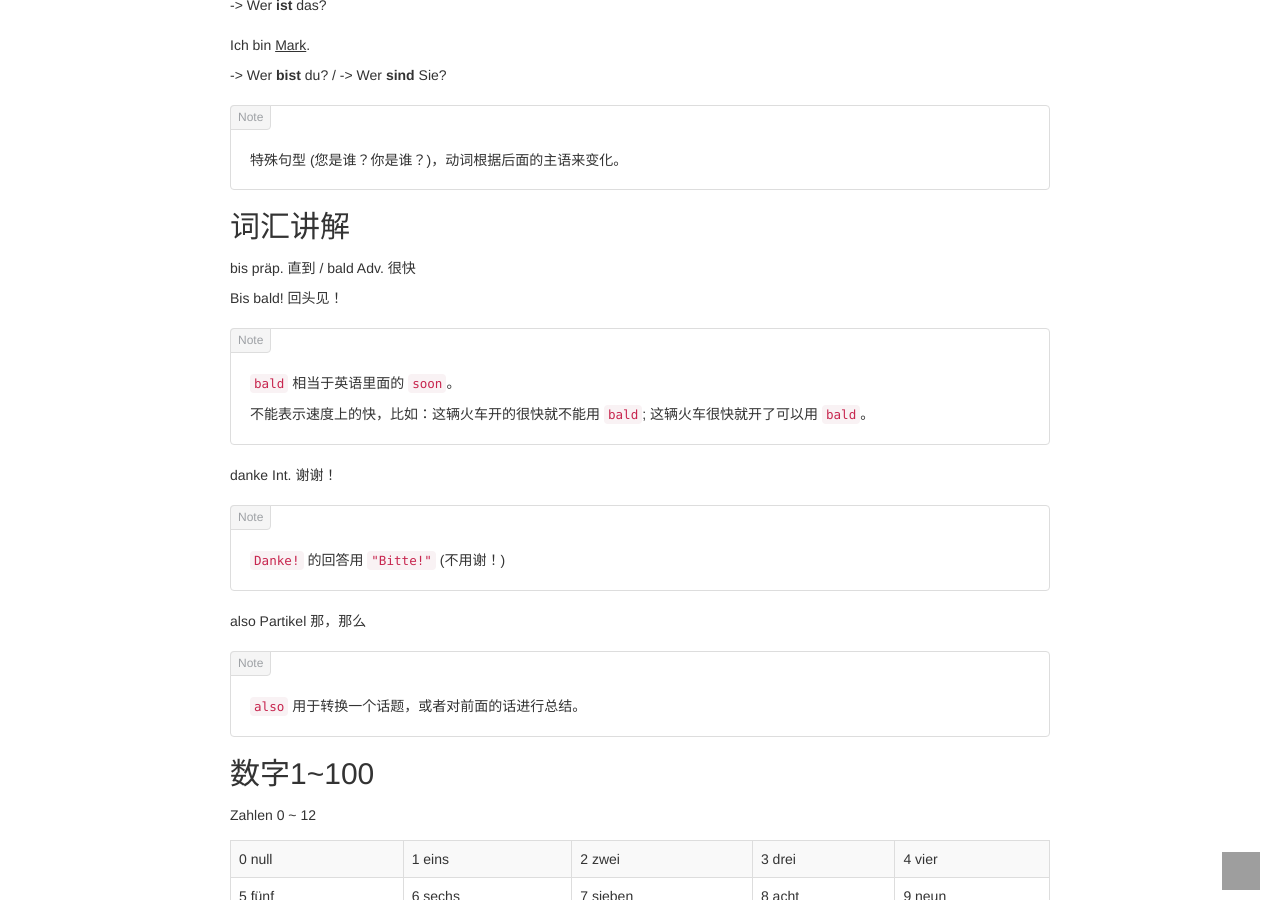
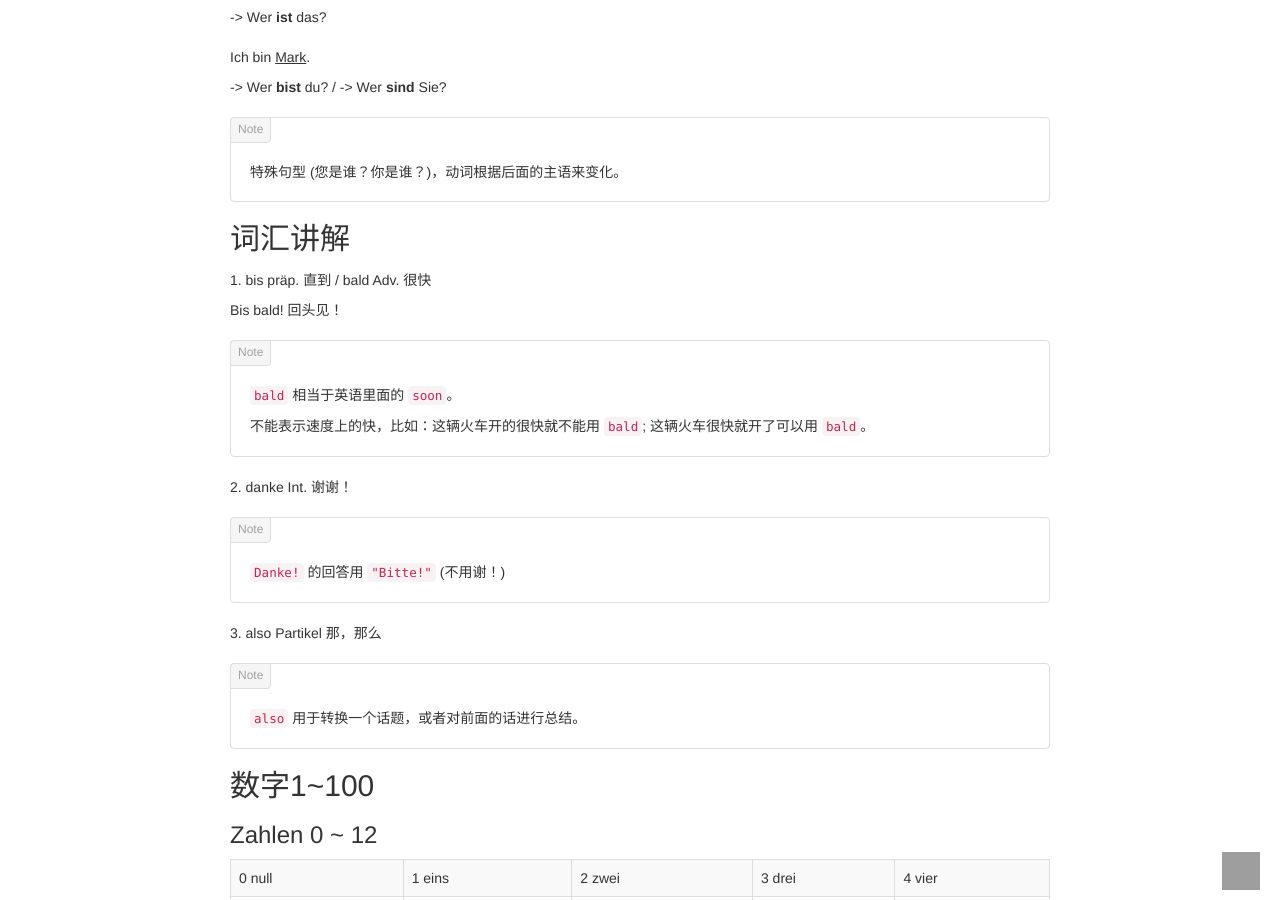
Before and after one commit to Frederick-S/GermanGarden, a Jekyll site: the page built from _posts/Passwort Deutsch/A1/2013-06-12-lektion-1-7.html, in a window 1280 px wide and 900 px high, scrolled down 1303 px. Built offline with Jekyll 4.4.1, drawn with Linux system fonts in a browser that asks for light colours; nearby versions of some CDN libraries; comment, search, counter and statistics services are not loaded; grey boxes are pictures that could not be loaded.

Commit message:
Update Lektion1-8

```diff
--- a/_posts/Passwort Deutsch/A1/2013-06-12-lektion-1-7.html
+++ b/_posts/Passwort Deutsch/A1/2013-06-12-lektion-1-7.html
@@ -1,13 +1,11 @@
 ---
 layout: post
-title: Lektion 1-7 wer & Zahlen
+title: Lektion 1-7 wer &amp; Zahlen
 excerpt: 动词变位 (不规则变化)；wer 引导的特殊疑问句；数字1～100
 tags: ['Passwort Deutsch', 'Passwort Deutsch A1', 'Passwort Deutsch A1 Lektion 1']
 ---
 <h2>动词变位 (现在时): Konjugation der Verben (das Prösens)</h2>
-<p>
-    II.不规则变化 (词干元音为-a-的不规则动词)
-</p>
+<h3>II.不规则变化 (词干元音为-a-的不规则动词)</h3>
 <p>
     Ich fahre nach Hannover.<br />
     Der Zug <span class="highlight">fährt</span> nach Hannover.
@@ -64,9 +62,9 @@ tags: ['Passwort Deutsch', 'Passwort Deutsch A1', 'Passwort Deutsch A1 Lektion 1
     </ul>
 </div>
 <h2>wer引导的特殊疑问句</h2>
-<p>
+<h3>
     示例：
-</p>
+</h3>
 <p>
     <u>Frau Schmidt</u> kommt aus Dortmund.<br />
     -> Wer <strong>kommt</strong> aus Dortmund?
@@ -95,7 +93,7 @@ tags: ['Passwort Deutsch', 'Passwort Deutsch A1', 'Passwort Deutsch A1 Lektion 1
 </div>
 <h2>词汇讲解</h2>
 <p>
-    bis präp. 直到 / bald Adv. 很快 <br />
+    1. bis präp. 直到 / bald Adv. 很快 <br />
     Bis bald! 回头见！
 </p>
 <div class="note">
@@ -105,7 +103,7 @@ tags: ['Passwort Deutsch', 'Passwort Deutsch A1', 'Passwort Deutsch A1 Lektion 1
     </p>
 </div>
 <p>
-    danke Int. 谢谢！
+    2. danke Int. 谢谢！
 </p>
 <div class="note">
     <p class="fontZh">
@@ -113,7 +111,7 @@ tags: ['Passwort Deutsch', 'Passwort Deutsch A1', 'Passwort Deutsch A1 Lektion 1
     </p>
 </div>
 <p>
-    also Partikel 那，那么
+    3. also Partikel 那，那么
 </p>
 <div class="note">
     <p>
@@ -121,9 +119,9 @@ tags: ['Passwort Deutsch', 'Passwort Deutsch A1', 'Passwort Deutsch A1 Lektion 1
     </p>
 </div>
 <h2>数字1~100</h2>
-<p>
+<h3>
     Zahlen 0 ~ 12
-</p>
+</h3>
 <table class="table table-bordered table-striped table-hover">
     <tbody>
         <tr>
@@ -149,9 +147,9 @@ tags: ['Passwort Deutsch', 'Passwort Deutsch A1', 'Passwort Deutsch A1 Lektion 1
         </tr>
     </tbody>
 </table>
-<p>
+<h3>
     Zahlen 13 ~ 19
-</p>
+</h3>
 <table class="table table-bordered table-striped table-hover">
     <tbody>
         <tr>
@@ -183,9 +181,9 @@ tags: ['Passwort Deutsch', 'Passwort Deutsch A1', 'Passwort Deutsch A1 Lektion 1
         <li>注意 <code>ach<b>tz</b>ehn</code> 的读音，<code>tz</code> 发 <code>z</code> 的音</li>
     </ul>
 </div>
-<p>
+<h3>
     “几十” 的说法
-</p>
+</h3>
 <table class="table table-bordered table-striped table-hover">
     <tbody>
         <tr>
@@ -219,9 +217,9 @@ tags: ['Passwort Deutsch', 'Passwort Deutsch A1', 'Passwort Deutsch A1 Lektion 1
         <li>同样要注意 <code>ach<b>tz</b>ehn</code> 的读音。</li>
     </ul>
 </div>
-<p>
+<h3>
     Zehlen 21 ~ 29
-</p>
+</h3>
 <table class="table table-bordered table-striped table-hover">
     <tbody>
         <tr>
@@ -249,9 +247,9 @@ tags: ['Passwort Deutsch', 'Passwort Deutsch A1', 'Passwort Deutsch A1 Lektion 1
         凡是遇到 “几十一”，“一” 都是 <code>ein</code>, 而不是 <code>eins</code>。
     </p>
 </div>
-<p>
+<h3>
     Zahlen 100
-</p>
+</h3>
 <table class="table table-bordered table-striped table-hover">
     <tbody>
         <tr>
```
Also changed, not shown: _posts/Passwort Deutsch/A1/2013-06-16-lektion-1-8.html (+13 -15 lines).
